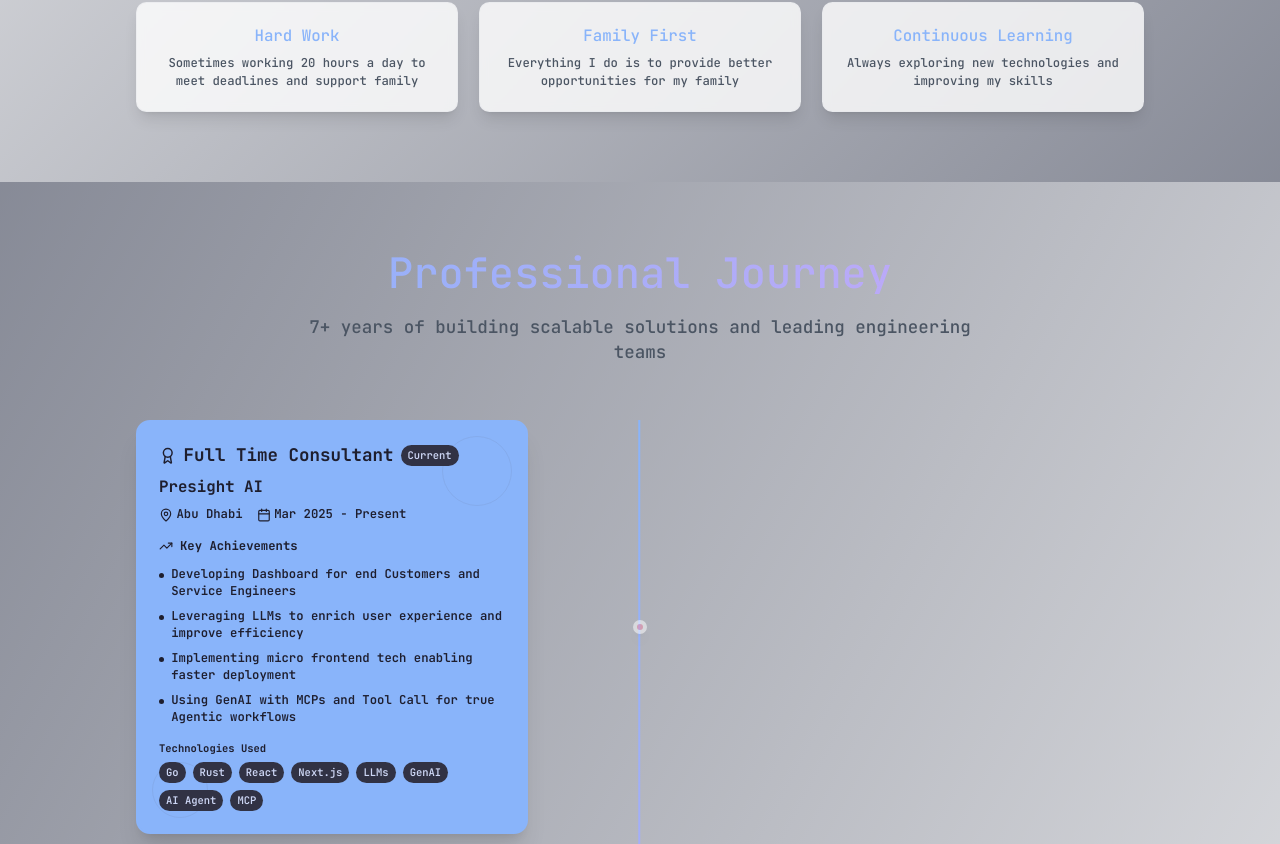
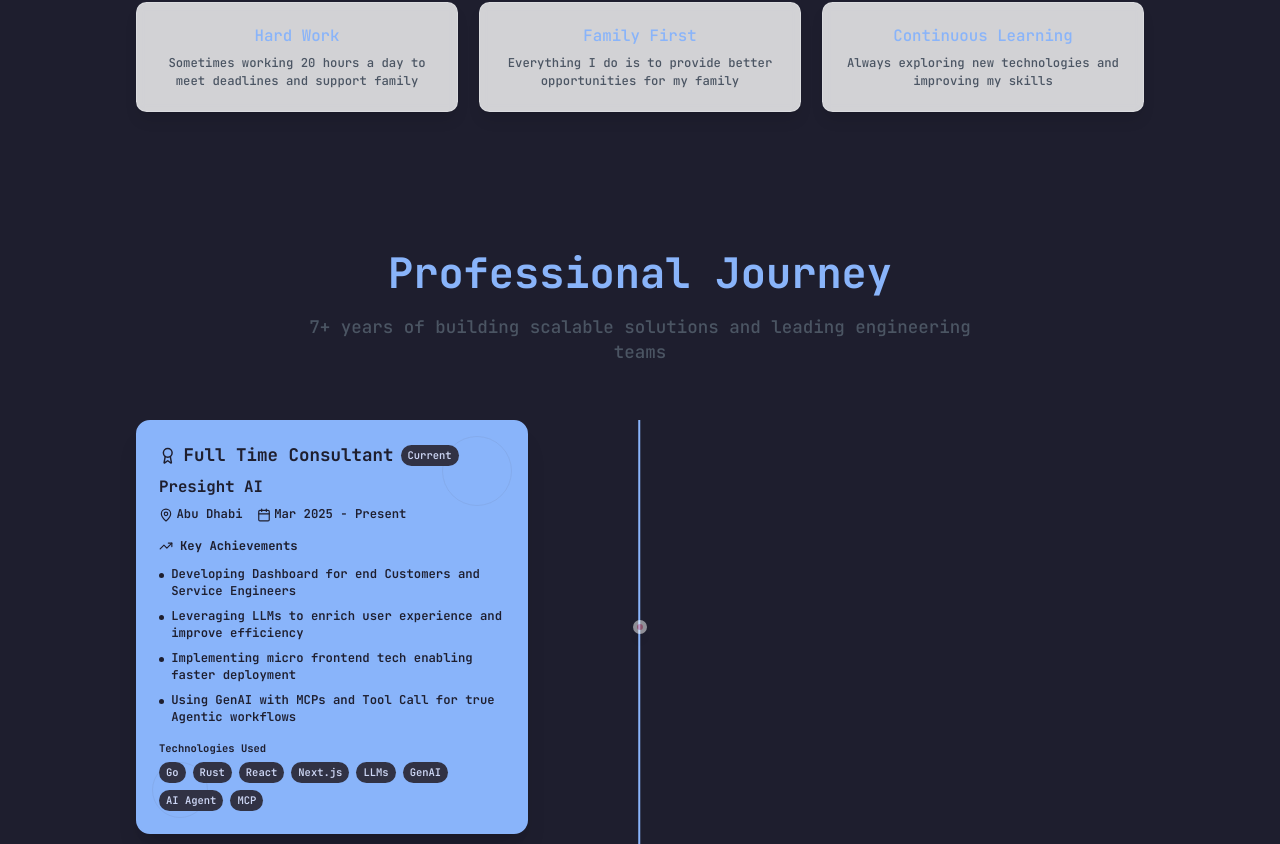
Before and after one commit to M0rfes/portfolio, a Next.js app: page / in a window 1280 px wide. Shown: the part 1956-2800 px from the top of the page. Built offline with nearby package versions, Linux system fonts and the light colour scheme.

Commit message:
Remove gradients from footer, section titles, and fix Segment Hub card contrast
Co-authored-by: M0rfes <42341113+M0rfes@users.noreply.github.com>

```diff
--- a/src/components/About.tsx
+++ b/src/components/About.tsx
@@ -238,7 +238,7 @@ function SectionTitle() {
       animate={isInView ? "visible" : "hidden"}
       className="text-center mb-16"
     >
-      <h2 className="text-4xl md:text-5xl mb-6 bg-gradient-to-r from-[var(--portfolio-primary)] to-[var(--portfolio-secondary)] bg-clip-text text-transparent">
+      <h2 className="text-4xl md:text-5xl mb-6 font-bold text-primary">
         My Journey
       </h2>
       <p className="text-xl text-gray-600 max-w-3xl mx-auto">
@@ -250,7 +250,7 @@ function SectionTitle() {
 
 export function About() {
   return (
-    <section id="about" className="py-20 px-4 bg-gradient-to-br from-white to-blue-50/50">
+    <section id="about" className="py-20 px-4 bg-background">
       <div className="max-w-6xl mx-auto">
         {/* Section Title */}
         <SectionTitle />
--- a/src/components/Contact.tsx
+++ b/src/components/Contact.tsx
@@ -357,7 +357,7 @@ export function Contact() {
   return (
     <section
       id="contact"
-      className="py-20 px-4 bg-gradient-to-br from-[var(--portfolio-primary)] via-[var(--portfolio-secondary)] to-[var(--portfolio-accent)] text-white"
+      className="py-20 px-4 bg-primary text-primary-foreground"
       ref={ref}
     >
       <div className="max-w-6xl mx-auto">
--- a/src/components/Experience.tsx
+++ b/src/components/Experience.tsx
@@ -71,7 +71,7 @@ function ExperienceCard({ exp, index }: { exp: Experience, index: number }) {
             index === 0 ? 'bg-primary border-primary' :
             index === 1 ? 'bg-secondary border-secondary' :
             index === 2 ? 'bg-accent border-accent' :
-            index === 3 ? 'bg-muted border-muted' :
+            index === 3 ? 'bg-secondary border-secondary' :
             'bg-primary border-primary'
           } relative overflow-hidden`}
           whileHover={{ scale: 1.02, y: -5 }}
@@ -249,7 +249,7 @@ export function Experience() {
   };
 
   return (
-    <section id="experience" className="py-20 px-4 bg-gradient-to-br from-blue-50/50 to-white" ref={ref}>
+    <section id="experience" className="py-20 px-4 bg-background" ref={ref}>
       <div className="max-w-6xl mx-auto">
         <motion.div
           variants={containerVariants}
@@ -258,7 +258,7 @@ export function Experience() {
         >
           {/* Section Title */}
           <motion.div variants={itemVariants} className="text-center mb-16">
-            <h2 className="text-4xl md:text-5xl mb-6 bg-gradient-to-r from-[var(--portfolio-primary)] to-[var(--portfolio-secondary)] bg-clip-text text-transparent">
+            <h2 className="text-4xl md:text-5xl mb-6 font-bold text-primary">
               Professional Journey
             </h2>
             <p className="text-xl text-gray-600 max-w-3xl mx-auto">
@@ -269,7 +269,7 @@ export function Experience() {
           {/* Timeline */}
           <div className="relative">
             {/* Timeline line */}
-            <div className="absolute left-6 md:left-1/2 top-0 bottom-0 w-0.5 bg-gradient-to-b from-[var(--portfolio-primary)] via-[var(--portfolio-secondary)] to-[var(--portfolio-accent)] transform md:-translate-x-0.5"></div>
+            <div className="absolute left-6 md:left-1/2 top-0 bottom-0 w-0.5 bg-primary transform md:-translate-x-0.5"></div>
 
             {experiences.map((exp, index) => (
               <ExperienceCard key={exp.id} exp={exp} index={index} />
```
